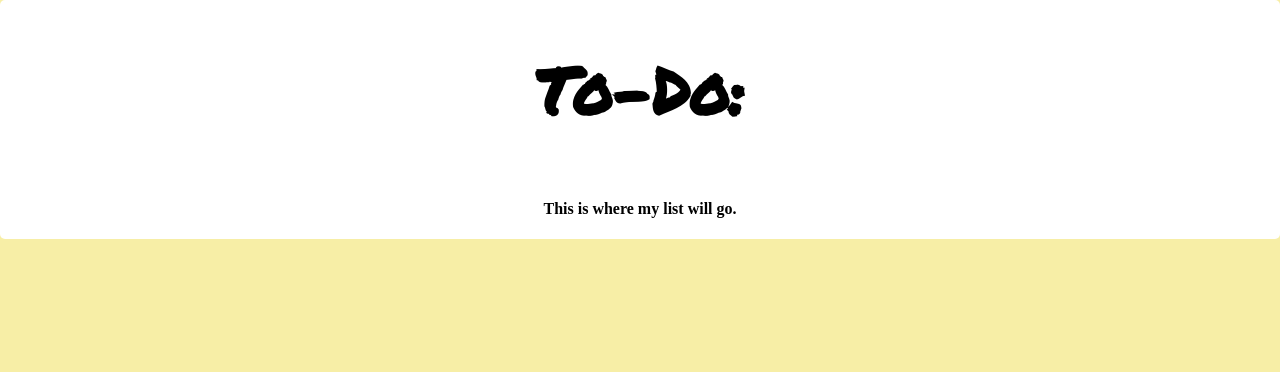
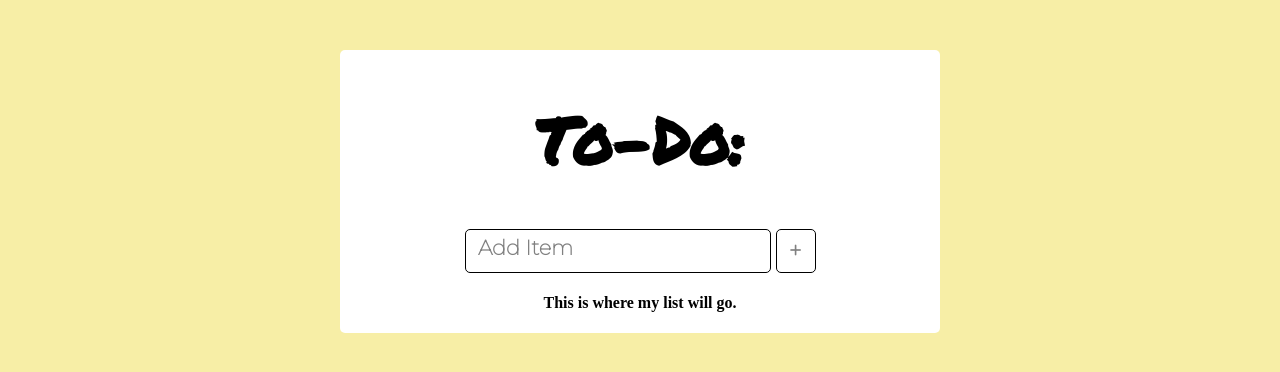
Before and after one commit to its-cess/to-do-list, a React (Create React App) app: page / in a window 1280 px wide. Shown: the top 372 px of the page. Built offline with nearby package versions, Linux system fonts and the light colour scheme.

Commit message:
created state for adding a new item. logging value of new item each time state is updated. added click to button

```diff
--- a/src/components/Header.js
+++ b/src/components/Header.js
@@ -1,7 +1,44 @@
 import React from "react";
 
 export default function Header() {
+    const [inputText, setInputText] = React.useState(
+        {
+            newItem: ""
+        }
+    )
+
+    function handleChange(event) {
+        const {name, value} = event.target
+        setInputText(prevInputText => {
+            return {
+                ...prevInputText,
+                [name]: value
+            }
+        })
+    }
+
+    function handleSubmit(event) {
+        event.preventDefault()
+        console.log("clicked")
+        //click working, need to create list and conditionally render
+        //to App() when added.
+    }
+
     return (
-        <h1>To-Do:</h1>
+        <div>
+            <h1>To-Do:</h1>
+            <form onSubmit={handleSubmit}>
+                <input
+                    className="input-box"
+                    type="text"
+                    placeholder="Add Item"
+                    name="newItem"
+                    value={inputText.newItem}
+                    onChange={handleChange}
+                >
+                </input>
+                <button className="add-btn"><i class="btn-icon fas fa-plus"></i></button>
+            </form>
+        </div>
     )
 }
--- a/src/index.css
+++ b/src/index.css
@@ -11,6 +11,7 @@ body {
 h1 {
   font-family: 'Permanent Marker', cursive;
   font-size: 4rem;
+  text-align: center;
 }
 
 .container {
@@ -18,6 +19,36 @@ h1 {
   flex-direction: column;
   justify-content: center;
   align-items: center;
+  margin: 50px auto;
   background-color: white;
   border-radius: 5px;
+  width: 600px;
 }
+
+.input-box {
+  height: 40px;
+  width: 300px;
+  border: 1px solid black;
+  border-radius: 5px;
+}
+
+::placeholder {
+  font-family: 'Montserrat', sans-serif;
+  font-size: 1.3rem;
+  font-weight: bold;
+  color: gray;
+  text-indent: 0.5em;
+}
+
+.add-btn {
+  height: 44px;
+  width: 40px;
+  margin-left: 5px;
+  background-color: white;
+  border: 1px solid black;
+  border-radius: 5px;
+}
+
+.btn-icon {
+  color: gray;
+}
```
